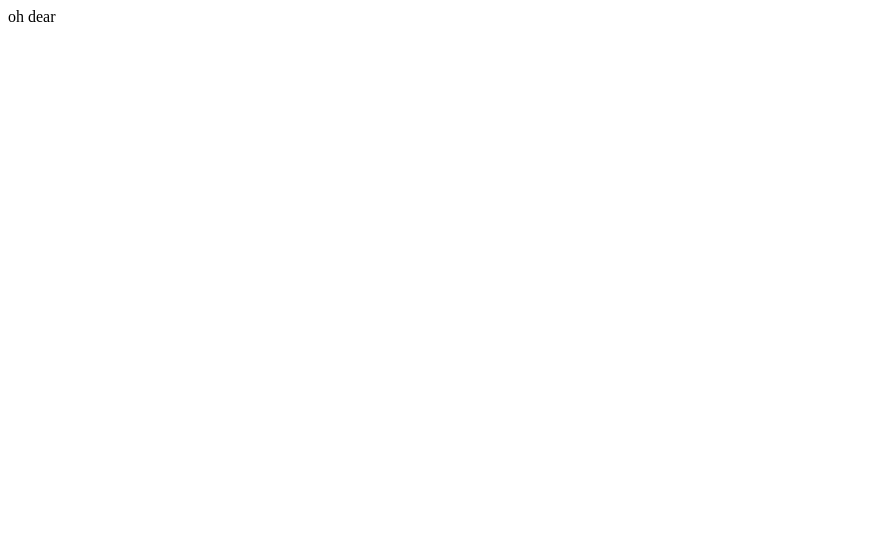
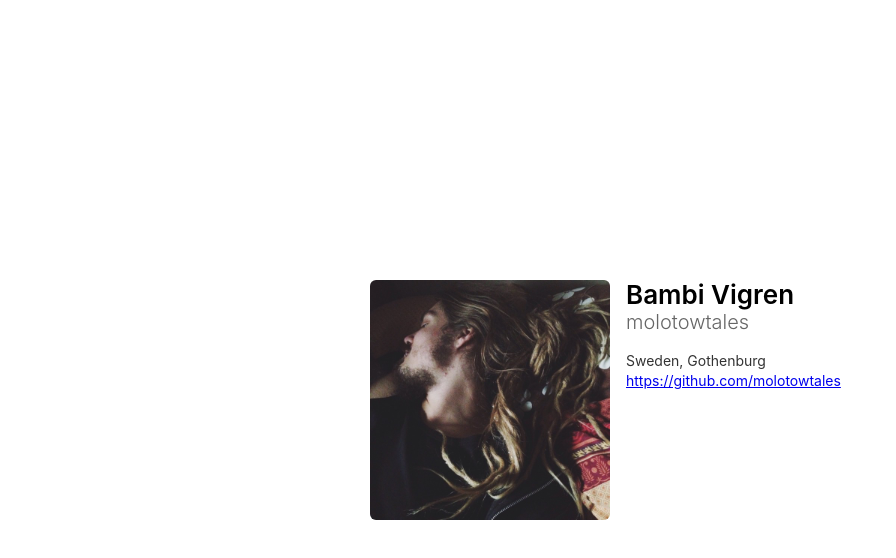
Before and after one commit to molotowtales/molotowtales.github.io, a plain HTML site: page index.html in a window 1280 px wide. Shown: the whole page, without its empty margins (0-896 px from the left). Drawn offline with Linux system fonts and the light colour scheme.

Commit message:
card-style

```diff
--- a/index.html
+++ b/index.html
@@ -1 +1,29 @@
-oh dear
+<!DOCTYPE html>
+<html lang="en">
+  <head>
+    <meta charset='utf-8'>
+    <link href="./styles.css" media="all" rel="stylesheet" />
+
+    <title>molotowtales</title>
+  </head>
+
+  <body>
+    <a href="#start-of-content" tabindex="1" class="accessibility-aid">Skip to content</a>
+
+    <div id="start-of-content" class="accessibility-aid"></div>
+
+    <div role="main" class="main">
+		<img src="./res/avatar.jpg" class="avatar" width="240" height="240" alt="oh dear" title="oh dear" />
+		<div class="bio">
+			<h1>Bambi Vigren</h1>
+			<h2>molotowtales</h2>
+			<br />
+			<ul class="details">
+				<li>Sweden, Gothenburg</li>
+				<li><a href="https://github.com/molotowtales" class="github">https://github.com/molotowtales</a></li>
+			</ul>
+		</div>
+	</div>
+
+  </body>
+</html>
--- /dev/null
+++ b/styles.css
@@ -0,0 +1,71 @@
+.accessibility-aid {
+    position: absolute;
+    width: 1px;
+    height: 1px;
+    margin: 0;
+    overflow: hidden;
+    clip: rect(1px, 1px, 1px, 1px);
+}
+
+.main {
+	width: 540px;
+	height: 240px;
+	position: absolute;
+	left: 0;
+	top: 0;
+	right: 0;
+	bottom: 0;
+	margin: auto;
+}
+
+.avatar {
+	float: left;
+	border-radius: 6px;
+	margin: 0 16px 0 0;
+}
+
+.bio {
+	float: left;
+}
+
+body {
+	font-family: -apple-system, BlinkMacSystemFont, "Segoe UI", Helvetica, Arial, sans-serif, "Apple Color Emoji", "Segoe UI Emoji", "Segoe UI Symbol";
+	font-size: 14px;
+	margin: 16px;
+	height: 100%;
+}
+
+html {
+	height: 100%;
+}
+
+h1 {
+	font-size: 26px;
+	font-weight: 600;
+    line-height: 30px;
+    margin: 0;
+}
+
+h2 {
+	font-size: 20px;
+	font-weight: 600;
+    font-style: normal;
+    font-weight: 300;
+    line-height: 24px;
+    color: #666;
+    margin: 0;
+}
+
+.details {
+	list-style: none;
+	margin: 0;
+	padding: 0;
+}
+
+.details li {
+	padding: 0 0 0 0; /*22px;*/
+	margin: 0;
+	font-size: 14px;
+	line-height: 20px;
+	color: #333;
+}
```
Also changed, not shown: res/avatar.jpg (added), 1 other file.
